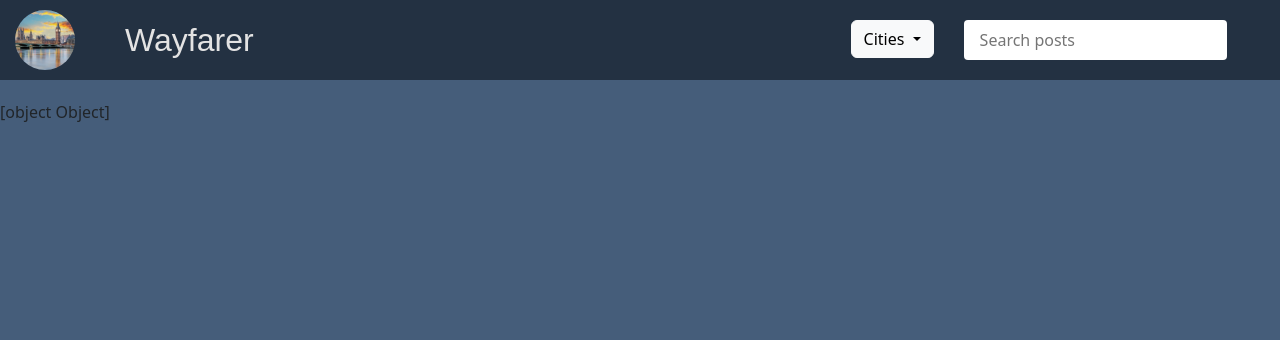
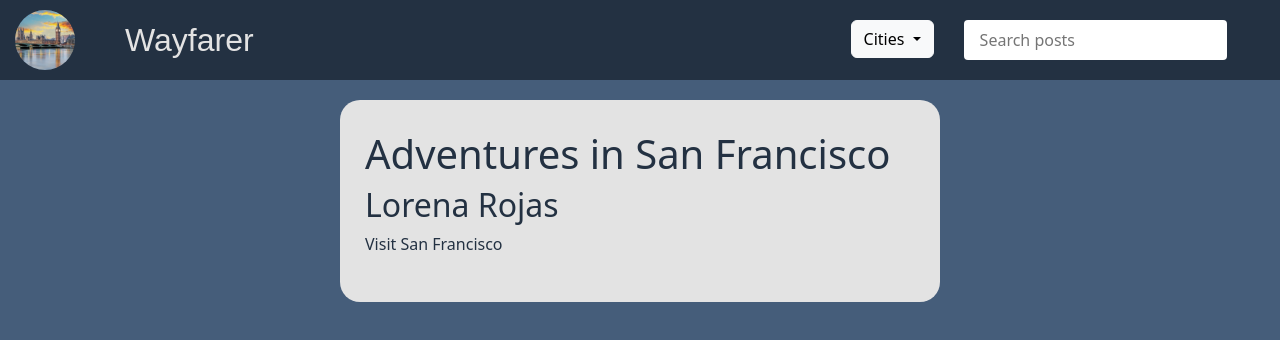
Before and after one commit to maklaut007/wayfarer, an Angular app: page /cities/1/post/1 in a window 1280 px wide. Shown: the top 340 px of the page. Built offline with nearby package versions, Linux system fonts and the light colour scheme.

Commit message:
Added animations and coloring

```diff
--- a/src/app/cities/cities.component.css
+++ b/src/app/cities/cities.component.css
@@ -20,6 +20,7 @@
   font-size: 2rem;
   color: #e3e3e3;
   background-color: #455d7a;
+  transition: background-color 0.5s ease-in-out;
 }
 .city__photo {
   width: 100px;
@@ -27,6 +28,8 @@
   margin-right: 10px;
 }
 
+
+
 .selected {
   background: #f95959;
 }
--- a/src/app/post-page/post-page.component.css
+++ b/src/app/post-page/post-page.component.css
@@ -0,0 +1,8 @@
+.postPage{
+    color: #233142;
+    max-width: 600px;
+    margin: 0 auto;
+    background-color:#e3e3e3;
+    padding: 30px 25px;
+    border-radius: 20px;
+}
--- a/src/app/post-page/post-page.component.html
+++ b/src/app/post-page/post-page.component.html
@@ -1 +1,5 @@
-{{post}}
+<div class="postPage">
+<h1>{{post.title}}</h1>
+<h2>{{post.author}}</h2>
+<p>{{post.content}}</p>
+</div>
--- a/src/app/post/post.component.css
+++ b/src/app/post/post.component.css
@@ -23,8 +23,17 @@
 .post-image {
   width: 120px;
   height: 120px;
-  background-color: red;
   margin-right: 10px;
+}
+
+a{
+  text-decoration: none;
+  color: #e3e3e3;
+  transition: color 0.2s ease-in-out;
+}
+
+a:hover{
+  color: #f95959;
 }
 
 .post{
--- a/src/app/post/post.component.html
+++ b/src/app/post/post.component.html
@@ -8,7 +8,7 @@
   </div>
   <h3>Posts</h3>
   <ul class="post-list">
-    <ng-container *ngFor="let post of posts" >
+    <a [routerLink]="['./post', post.id ]" *ngFor="let post of posts" >
       <li class="post" *ngIf = "city.id == post.cityId">
           <img src="{{city.photoSmall}}" class="post-image"/>
         <div>
@@ -17,6 +17,6 @@
           <p class="post-content">{{(post.content.length>200)? (post.content | slice:0:200)+'...':(post.content)}}</p>
         </div>
       </li>
-    </ng-container>
+    </a>
   </ul>
 </div>
```
